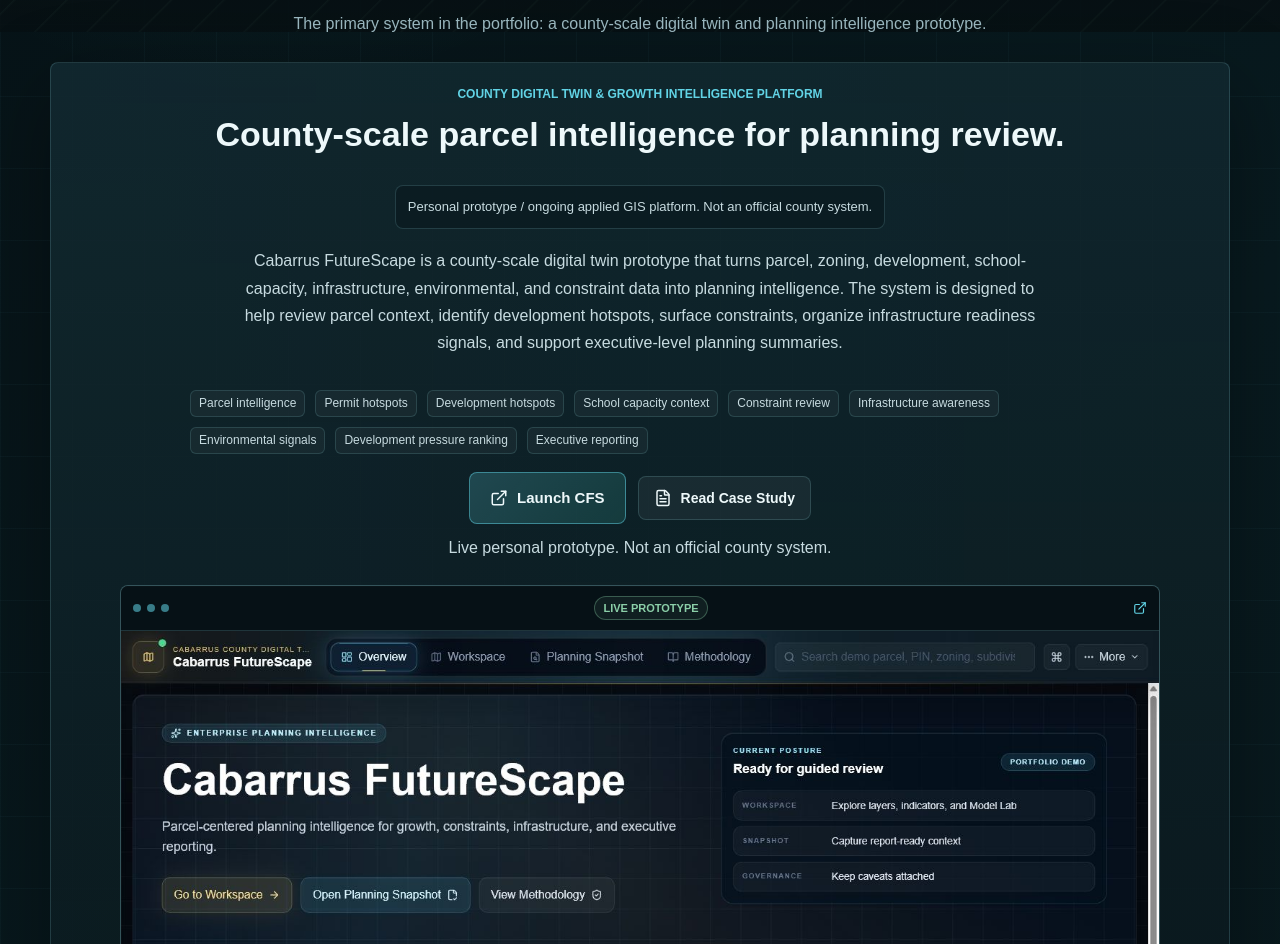
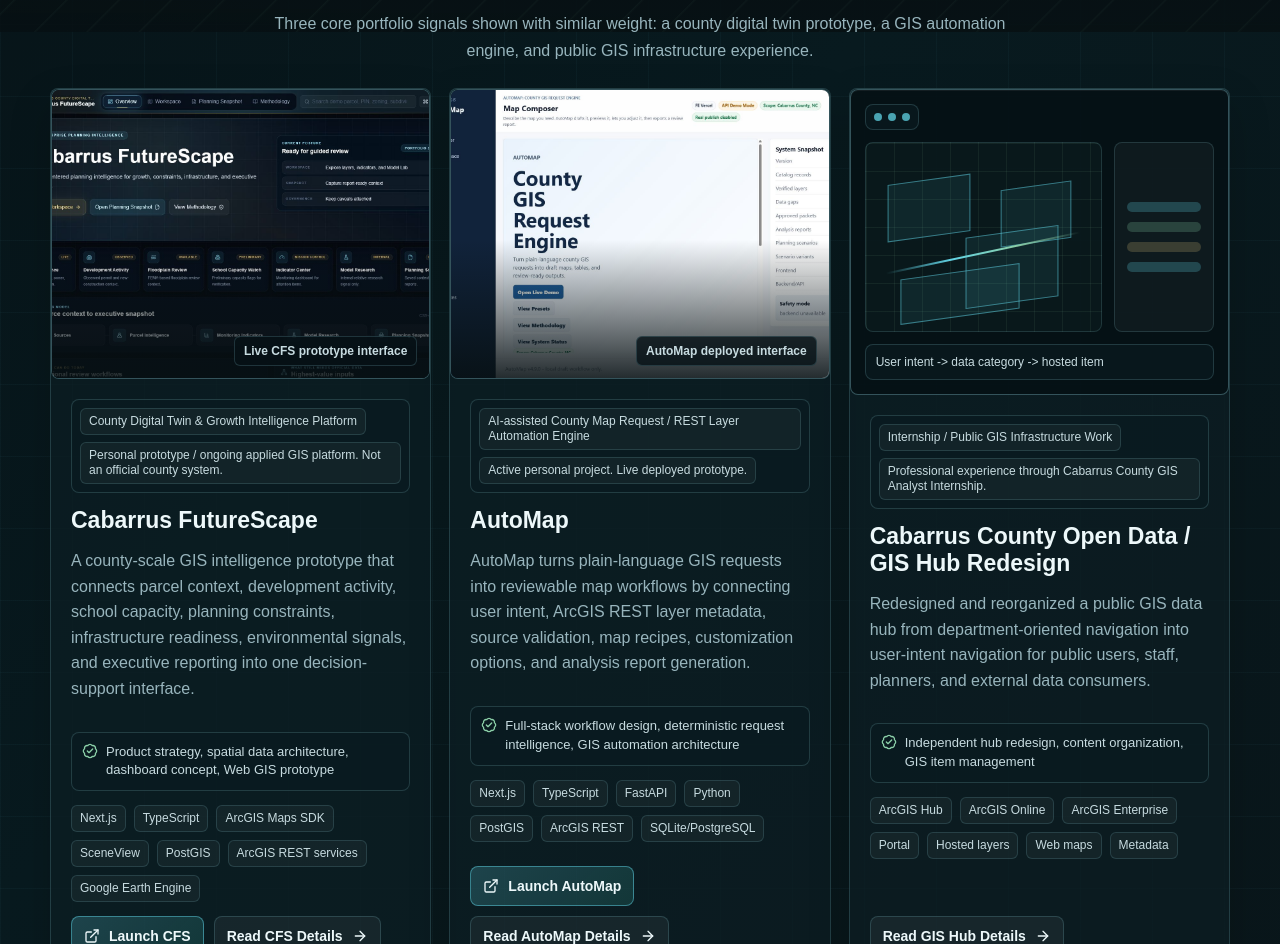
Before and after one commit to khoi9034/portfoliov2, a Next.js app: page /projects in a window 1280 px wide. Shown: the part 768-1712 px from the top of the page. Built offline with nearby package versions, Linux system fonts and the light colour scheme.

Commit message:
Modernize CFS preview and balance projects page

```diff
--- a/app/globals.css
+++ b/app/globals.css
@@ -746,6 +746,10 @@
   grid-template-columns: repeat(2, minmax(0, 1fr));
 }
 
+.projects-main-grid {
+  grid-template-columns: repeat(3, minmax(0, 1fr));
+}
+
 .balanced-grid {
   align-items: stretch;
   width: 100%;
@@ -888,6 +892,17 @@
   background: rgba(5, 15, 19, 0.76);
   box-shadow: inset 0 1px 0 rgba(255, 255, 255, 0.06);
   overflow: hidden;
+  transition: border-color 180ms ease, box-shadow 180ms ease, transform 180ms ease;
+}
+
+.live-product-frame:hover,
+.live-product-frame:focus-within {
+  border-color: rgba(97, 211, 229, 0.48);
+  box-shadow:
+    inset 0 1px 0 rgba(255, 255, 255, 0.08),
+    0 26px 80px rgba(0, 0, 0, 0.28),
+    0 0 0 1px rgba(97, 211, 229, 0.06);
+  transform: translateY(-2px);
 }
 
 .live-frame-bar {
@@ -936,6 +951,52 @@
 
 .live-frame-image img {
   object-fit: cover;
+  transition: transform 220ms ease, filter 220ms ease;
+}
+
+.live-product-frame:hover .live-frame-image img,
+.live-product-frame:focus-within .live-frame-image img {
+  filter: saturate(1.08) brightness(0.74);
+  transform: scale(1.018);
+}
+
+.live-frame-overlay {
+  position: absolute;
+  inset: 0;
+  z-index: 1;
+  display: grid;
+  place-items: center;
+  opacity: 0;
+  background:
+    linear-gradient(180deg, rgba(4, 12, 15, 0.34), rgba(4, 12, 15, 0.58)),
+    rgba(15, 48, 55, 0.18);
+  backdrop-filter: blur(6px);
+  transition: opacity 180ms ease;
+}
+
+.live-product-frame:hover .live-frame-overlay,
+.live-product-frame:focus-within .live-frame-overlay {
+  opacity: 1;
+}
+
+.live-frame-overlay span {
+  display: inline-flex;
+  align-items: center;
+  min-height: 52px;
+  border: 1px solid rgba(139, 207, 168, 0.56);
+  border-radius: 8px;
+  padding: 13px 22px;
+  color: var(--text);
+  background: linear-gradient(135deg, rgba(97, 211, 229, 0.26), rgba(66, 199, 184, 0.2));
+  box-shadow: 0 18px 52px rgba(0, 0, 0, 0.28);
+  font-size: 15px;
+  font-weight: 800;
+}
+
+.live-frame-overlay:focus-visible {
+  opacity: 1;
+  outline: 2px solid var(--cyan);
+  outline-offset: -5px;
 }
 
 .live-product-frame figcaption {
@@ -1108,6 +1169,20 @@
 
 .cfs-home .dashboard-side {
   grid-template-columns: repeat(2, minmax(0, 1fr));
+}
+
+.cfs-preview-stack {
+  display: grid;
+  gap: 14px;
+  justify-items: center;
+  width: min(100%, 1040px);
+}
+
+.cfs-preview-actions {
+  display: flex;
+  flex-wrap: wrap;
+  gap: 10px;
+  justify-content: center;
 }
 
 .cfs-intelligence-section,
@@ -2804,6 +2879,7 @@
   .mockup-grid,
   .cfs-what-grid,
   .cfs-value-grid,
+  .projects-main-grid,
   .cfs-data-pipeline,
   .outcome-grid {
     grid-template-columns: repeat(2, minmax(0, 1fr));
@@ -2909,6 +2985,14 @@
   .live-proof-bar,
   .proof-grid {
     grid-template-columns: 1fr;
+  }
+
+  .live-frame-overlay {
+    align-items: end;
+    padding: 18px;
+    opacity: 1;
+    background: linear-gradient(180deg, transparent 42%, rgba(4, 12, 15, 0.72));
+    backdrop-filter: none;
   }
 
   .research-page .page-hero h1 {
--- a/app/projects/page.tsx
+++ b/app/projects/page.tsx
@@ -1,11 +1,9 @@
 import type { Metadata } from "next";
 import Link from "next/link";
-import { ExternalLink, FileText, MapPinned } from "lucide-react";
-import { LiveProductFrame } from "@/components/LiveProductFrame";
+import { MapPinned } from "lucide-react";
 import { ProjectCard } from "@/components/ProjectCard";
 import { SectionHeader } from "@/components/SectionHeader";
-import { projectLinks } from "@/data/links";
-import { getProjectBySlug, projects } from "@/data/projects";
+import { getProjectBySlug, type Project } from "@/data/projects";
 
 export const metadata: Metadata = {
   title: "Projects | Khoi Nguyen GIS Portfolio",
@@ -25,12 +23,15 @@
   }
 };
 
-const cfs = getProjectBySlug("cabarrus-futurescape");
-const hub = getProjectBySlug("cabarrus-gis-hub");
-const automationProjects = projects.filter(
-  (project) => project.category === "Automation Systems"
-);
-const professionalProjects = [...automationProjects, hub].filter(Boolean);
+const mainProjectSlugs = [
+  "cabarrus-futurescape",
+  "automap",
+  "cabarrus-gis-hub"
+];
+
+const mainProjects = mainProjectSlugs
+  .map((slug) => getProjectBySlug(slug))
+  .filter((project): project is Project => Boolean(project));
 
 const proofItems = [
   "Cabarrus FutureScape live prototype",
@@ -65,86 +66,17 @@
         </div>
       </section>
 
-      {cfs ? (
-        <section className="section-shell project-category" id="cabarrus-futurescape">
-          <SectionHeader
-            eyebrow="Flagship Systems"
-            title="Cabarrus FutureScape"
-            description="The primary system in the portfolio: a county-scale digital twin and planning intelligence prototype."
-          />
-          <article className="projects-cfs-spotlight">
-            <div className="projects-cfs-copy">
-              <p className="eyebrow">{cfs.subtitle}</p>
-              <h2>County-scale parcel intelligence for planning review.</h2>
-              <div className="status-banner">{cfs.status}</div>
-              <p>
-                Cabarrus FutureScape is a county-scale digital twin prototype
-                that turns parcel, zoning, development, school-capacity,
-                infrastructure, environmental, and constraint data into
-                planning intelligence.
-                The system is designed to help review parcel context, identify
-                development hotspots, surface constraints, organize
-                infrastructure readiness signals, and support executive-level
-                planning summaries.
-              </p>
-              <div className="method-grid" aria-label="Cabarrus FutureScape modules">
-                {[
-                  "Parcel intelligence",
-                  "Permit hotspots",
-                  "Development hotspots",
-                  "School capacity context",
-                  "Constraint review",
-                  "Infrastructure awareness",
-                  "Environmental signals",
-                  "Development pressure ranking",
-                  "Executive reporting"
-                ].map((module) => (
-                  <span key={module}>{module}</span>
-                ))}
-              </div>
-              <div className="projects-cfs-actions">
-                <a
-                  className="button primary large-action launch-button"
-                  href={projectLinks.cfs}
-                  target="_blank"
-                  rel="noopener noreferrer"
-                >
-                  <ExternalLink size={18} />
-                  <span>Launch CFS</span>
-                </a>
-                <Link className="button secondary" href="/projects/cabarrus-futurescape">
-                  <FileText size={18} />
-                  <span>Read Case Study</span>
-                </Link>
-              </div>
-              <p className="live-product-note">
-                Live personal prototype. Not an official county system.
-              </p>
-            </div>
-            <LiveProductFrame
-              src="/projects/cfs-live-preview.png"
-              alt="Live Cabarrus FutureScape deployed prototype interface"
-              caption="Live CFS prototype interface"
-              href={projectLinks.cfs}
-              label="Live Prototype"
-            />
-          </article>
-        </section>
-      ) : null}
-
       <section className="section-shell project-category">
         <SectionHeader
-          eyebrow="Enterprise GIS / Automation"
-          title="Public GIS infrastructure and automation systems"
-          description="Professional and technical project work focused on ArcGIS Hub, hosted data access, REST metadata, safe layer selection, map recipes, and reviewable outputs."
+          eyebrow="Portfolio systems"
+          title="Live products and enterprise GIS work"
+          description="Three core portfolio signals shown with similar weight: a county digital twin prototype, a GIS automation engine, and public GIS infrastructure experience."
         />
-        <div className="project-grid balanced-grid">
-          {professionalProjects.map((project) => (
-            project ? (
-              <div key={project.slug}>
-                <ProjectCard project={project} />
-              </div>
-            ) : null
+        <div className="project-grid balanced-grid projects-main-grid">
+          {mainProjects.map((project) => (
+            <div key={project.slug}>
+              <ProjectCard project={project} />
+            </div>
           ))}
         </div>
       </section>
--- a/src/components/LiveProductFrame.tsx
+++ b/src/components/LiveProductFrame.tsx
@@ -7,6 +7,7 @@
   caption: string;
   href?: string;
   label?: string;
+  ctaLabel?: string;
 };
 
 export function LiveProductFrame({
@@ -14,7 +15,8 @@
   alt,
   caption,
   href,
-  label = "Live Prototype"
+  label = "Live Prototype",
+  ctaLabel = "View Prototype"
 }: LiveProductFrameProps) {
   return (
     <figure className="live-product-frame">
@@ -33,6 +35,16 @@
       </div>
       <div className="live-frame-image">
         <Image src={src} alt={alt} fill sizes="(max-width: 860px) 100vw, 980px" />
+        {href ? (
+          <a
+            className="live-frame-overlay"
+            href={href}
+            target="_blank"
+            rel="noopener noreferrer"
+          >
+            <span>{ctaLabel}</span>
+          </a>
+        ) : null}
       </div>
       <figcaption>{caption}</figcaption>
     </figure>
--- a/src/components/ProjectCard.tsx
+++ b/src/components/ProjectCard.tsx
@@ -1,7 +1,7 @@
 import Link from "next/link";
 import { ArrowRight, BadgeCheck, ExternalLink } from "lucide-react";
 import type { Project } from "@/data/projects";
-import { getProjectLaunch } from "@/data/links";
+import { getProjectLaunch, projectLinks } from "@/data/links";
 import { ProjectVisual } from "@/components/ProjectVisual";
 
 type ProjectCardProps = {
@@ -11,6 +11,16 @@
 
 export function ProjectCard({ project, compact = false }: ProjectCardProps) {
   const launch = getProjectLaunch(project.slug);
+  const isCabarrusHub = project.slug === "cabarrus-gis-hub";
+  const openDataHref = isCabarrusHub ? projectLinks.cabarrusOpenData : "";
+  const detailLabel =
+    project.slug === "cabarrus-futurescape"
+      ? "Read CFS Details"
+      : project.slug === "automap"
+        ? "Read AutoMap Details"
+        : isCabarrusHub
+          ? "Read GIS Hub Details"
+          : "Read Details";
 
   return (
     <article className={`project-card ${compact ? "compact" : ""}`}>
@@ -43,8 +53,22 @@
               <span>{launch.label}</span>
             </a>
           ) : null}
-          <Link className={launch ? "button secondary" : "text-link"} href={`/projects/${project.slug}`}>
-            <span>{launch ? "Read Case Study" : "View Case Study"}</span>
+          {openDataHref ? (
+            <a
+              className="button primary launch-button"
+              href={openDataHref}
+              target="_blank"
+              rel="noopener noreferrer"
+            >
+              <ExternalLink size={16} />
+              <span>View Open Data Site</span>
+            </a>
+          ) : null}
+          <Link
+            className={launch || isCabarrusHub ? "button secondary" : "text-link"}
+            href={`/projects/${project.slug}`}
+          >
+            <span>{detailLabel}</span>
             <ArrowRight size={16} />
           </Link>
         </div>
--- a/src/data/links.ts
+++ b/src/data/links.ts
@@ -1,6 +1,7 @@
 export const projectLinks = {
   cfs: "https://cabarrus-future-scape.vercel.app/",
-  automap: "https://auto-map-cyan.vercel.app/"
+  automap: "https://auto-map-cyan.vercel.app/",
+  cabarrusOpenData: ""
 };
 
 export const projectLaunches: Record<
```
Also changed, not shown: app/page.tsx (+21 -29 lines), src/components/ProjectHero.tsx (+32 -7 lines).
